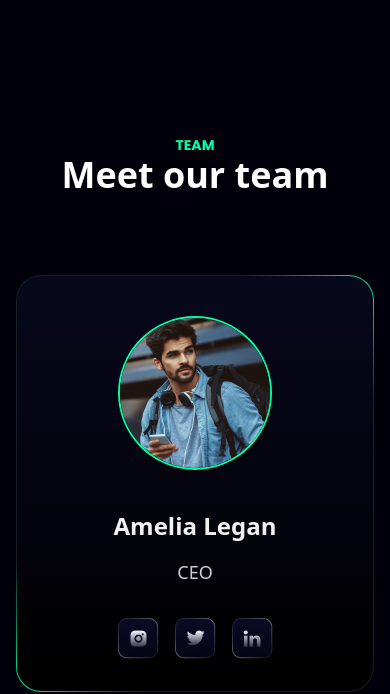
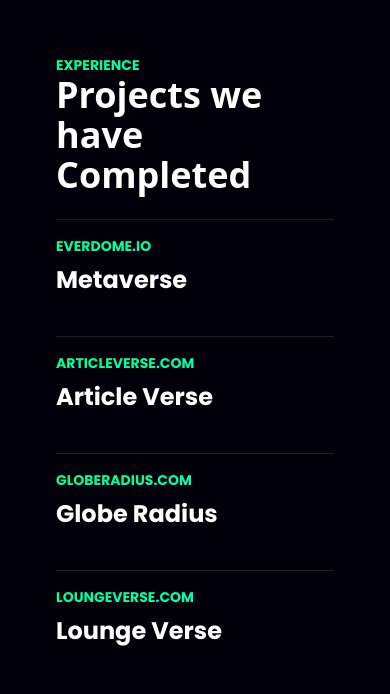
Before and after one commit to chainhouse-it/sc-frontend, a Next.js app: page / in a window 390 px wide. Shown: the part 2085-2779 px from the top of the page. Built offline with nearby package versions, Linux system fonts and the light colour scheme.

Commit message:
Mobile Experience

```diff
--- a/components/Home/experience/index.js
+++ b/components/Home/experience/index.js
@@ -23,20 +23,18 @@ const projects = [
 
 export default function Experience() {
 	return (
-		<div className='w-full py-24 flex flex-row justify-between relative md:flex-col'>
-			<div className='w-full flex flex-col justify-evenly items-start'>
-				<div className='w-1/3 self-start absolute scale-[1.4] z-40 top-0 rotate-12 sm:w-4/5 md:w-2/5 md:top-20 lg:w-4/5 xl:top-40'>
-					<img src='/images/fingerprint-image.svg' alt='' />
-				</div>
+		<div className='w-full py-24 grid grid-cols-10 relative xl:grid-cols-4 md:grid-cols-1'>
+			<div className='w-1/3 self-start absolute scale-[1.4] z-40 top-10 rotate-12 xs:hidden sm:w-4/5 md:w-4/5 md:top-20 lg:w-4/5 lg:opacity-30 xl:opacity-30 xl:w-4/5'>
+				<img src='/images/fingerprint-image.svg' alt='' />
 			</div>
-			<div className='w-screen flex flex-col justify-start pr-32 relative sm:pr-0 '>
+			<div className='col-span-4 col-start-5 flex flex-col justify-start pr-32 md:px-14 lg:col-start-2 lg:col-span-3 xl:col-span-2 xl:col-start-3'>
 				<Title text='Experience' />
-				<LargeHeader text='Projects we have completed' />
-				<div className='left-44 top-72 md:left-4'>
+				<LargeHeader text='Projects we have Completed' />
+				<div className='left-44 top-72'>
 					{projects.map((project, key) => {
 						return (
 							<div className='py-4' key={key}>
-								<div className='w-full h-[1px] bg-[#1F1E26] my-4'></div>
+								<div className='w-full h-[1px] bg-[#1F1E26] my-4 sm:my-2'></div>
 								<div className='py-2'>
 									<Title text={project.companyName} />
 								</div>
--- a/pages/index.js
+++ b/pages/index.js
@@ -1,6 +1,7 @@
 import Head from 'next/head';
 import BlockchainIndustries from '../components/Home/blockchainIndustries';
 import ContactSection from '../components/Home/contactSection';
+import Experience from '../components/Home/experience';
 import About from '../components/Home/howWeWork';
 import OurTeam from '../components/Home/ourTeam';
 import ServicesSection from '../components/Home/servicesSection';
@@ -19,6 +20,7 @@ export default function Home() {
 			</Head>
 			<main>
 				<About />
+				<Experience />
 				<OurTeam />
 				<ServicesSection />
 				<BlockchainIndustries />
```
